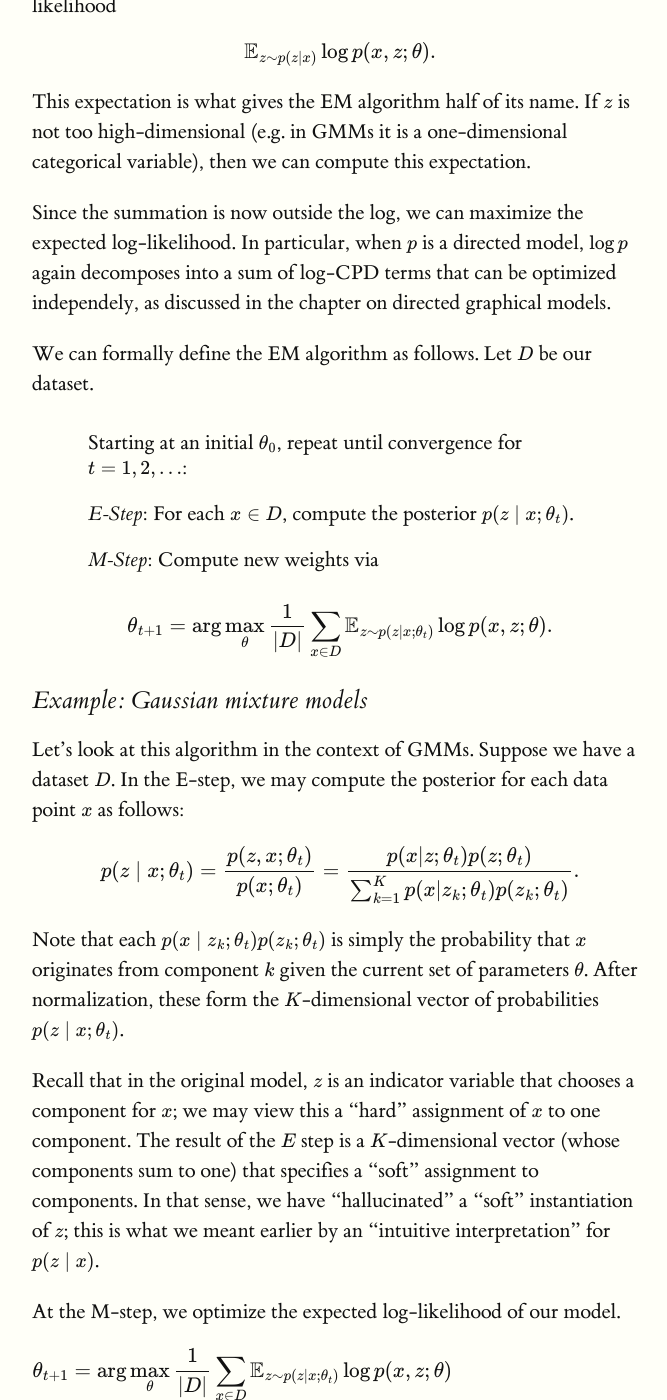
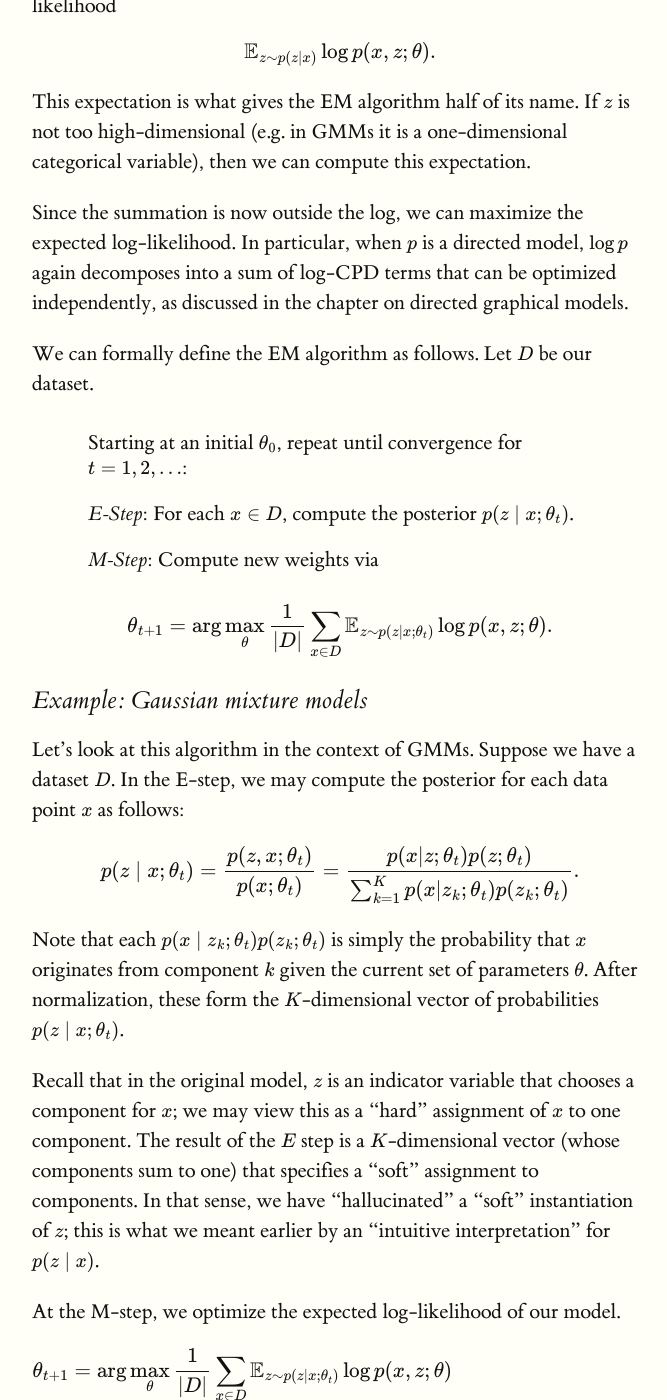
Before and after one commit to ermongroup/cs228-notes, a Jekyll site: the page built from learning/latent/index.md, in a window 1280 px wide and 1400 px high, scrolled down 4460 px. Shown: the whole window, without its empty margins (128-795 px from the left). Built offline with Jekyll 4.4.1, drawn with Linux system fonts in a browser that asks for light colours; formulas are drawn with MathJax 3; some of the changed text lies outside the part shown.

Commit message:
Fix typos in latent learning notes.

```diff
--- a/learning/latent/index.md
+++ b/learning/latent/index.md
@@ -94,7 +94,7 @@ By "hallucinating" the data, we mean computing the expected log-likelihood
 {%endmath%}
 This expectation is what gives the EM algorithm half of its name. If $$z$$ is not too high-dimensional (e.g. in GMMs it is a one-dimensional categorical variable), then we can compute this expectation.
 
-Since the summation is now outside the log, we can maximize the expected log-likelihood. In particular, when $$p$$ is a directed model, $$\log p$$ again decomposes into a sum of log-CPD terms that can be optimized independely, as discussed in the chapter on directed graphical models.
+Since the summation is now outside the log, we can maximize the expected log-likelihood. In particular, when $$p$$ is a directed model, $$\log p$$ again decomposes into a sum of log-CPD terms that can be optimized independently, as discussed in the chapter on directed graphical models.
 
 We can formally define the EM algorithm as follows. Let $$D$$ be our dataset.
 
@@ -114,7 +114,7 @@ p(z \mid x; \theta_{t}) = \frac{p(z, x; \theta_{t})}{p(x; \theta_{t})} = \frac{p
 
 Note that each $$ p(x \mid z_k; \theta_{t}) p(z_k; \theta_{t}) $$ is simply the probability that $$x$$ originates from component $$k$$ given the current set of parameters $$\theta$$. After normalization, these form the $$K$$-dimensional vector of probabilities $$p(z \mid x; \theta_{t})$$.
 
-Recall that in the original model, $$z$$ is an indicator variable that chooses a component for $$x$$; we may view this a "hard" assignment of $$x$$ to one component. The result of the $$E$$ step is a $$K$$-dimensional vector (whose components sum to one) that specifies a "soft" assignment to components. In that sense, we have "hallucinated" a "soft" instantiation of $$z$$; this is what we meant earlier by an "intuitive interpretation" for $$p(z\mid x)$$.
+Recall that in the original model, $$z$$ is an indicator variable that chooses a component for $$x$$; we may view this as a "hard" assignment of $$x$$ to one component. The result of the $$E$$ step is a $$K$$-dimensional vector (whose components sum to one) that specifies a "soft" assignment to components. In that sense, we have "hallucinated" a "soft" instantiation of $$z$$; this is what we meant earlier by an "intuitive interpretation" for $$p(z\mid x)$$.
 
 At the M-step, we optimize the expected log-likelihood of our model.
 {%math%}
```
Also changed, not shown: other parts of learning/latent/index.md (+4 -4 lines).
